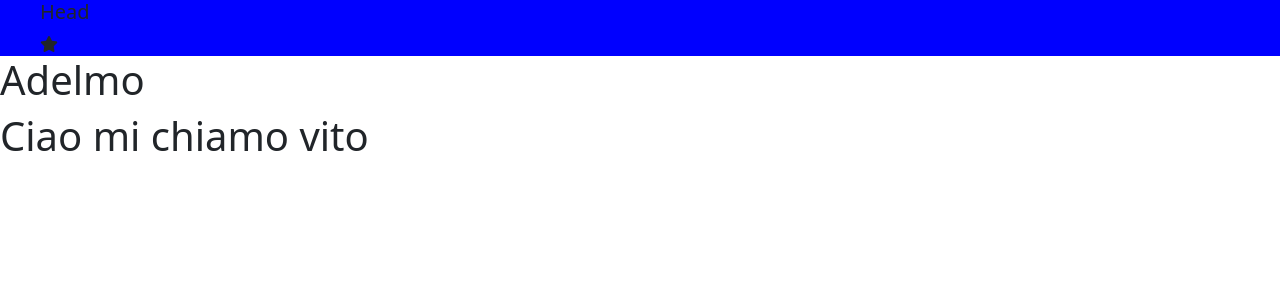
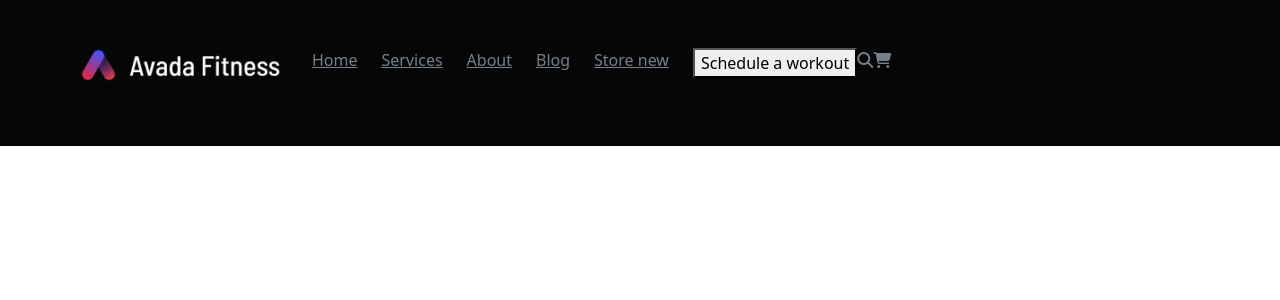
Before and after one commit to Adelmysterio/proj-html-vuejs, a Vue app: page / in a window 1280 px wide. Shown: the top 300 px of the page. Built offline with nearby package versions, Linux system fonts and the light colour scheme.

Commit message:
Inizio header

```diff
--- a/src/components/AppAdelmo.vue
+++ b/src/components/AppAdelmo.vue
@@ -9,7 +9,7 @@ return {
 </script>
 
 <template>
-<h1>Adelmo</h1>
+<h1></h1>
 </template>
 
 <style lang=
--- a/src/components/AppFooter.vue
+++ b/src/components/AppFooter.vue
@@ -9,13 +9,9 @@ return {
 </script>
 
 <template>
-    <h1>
-        Ciao mi chiamo vito
-    </h1>
+
 </template>
 
-<style lang=
-scss
- scoped>
+<style lang=scss scoped>
 
 </style>
--- a/src/components/AppHeader.vue
+++ b/src/components/AppHeader.vue
@@ -2,7 +2,36 @@
 export default {
     data() {
         return {
-
+            headerLink: [
+            {   id: 1,
+                title: "Home",
+                active: false,
+                url: '#'
+            },
+            {
+                id: 2,
+                title: "Services",
+                active: false,
+                url: '#'
+            },
+            {
+                id: 3,
+                title: "About",
+                active: false,
+                url: '#'
+            },
+            {
+                id: 4,
+                title: "Blog",
+                active: false,
+                url: '#'
+            },
+            {
+                id: 5,
+                title: "Store new",
+                active: false,
+                url: '#'
+            }]
         }
     }
 }
@@ -10,17 +39,54 @@ export default {
 
 <template>
     <header>
-        <div class="container-huge">
-            <h1 class="fs-5">Head</h1>
-            <i class="fa-solid fa-star"></i>
-        </div>
+        <nav class="d-flex p-5 my-bg-color">
+
+            <ul>
+                <!--LOGO IMG-->
+                <li>
+                    <img src="../images/logo-200x34.png" alt="Avada Fitness logo">
+                </li>
+            </ul>
+
+            <ul class="d-flex my-color-li">
+                <!--Header link gestiti dinamicamente-->
+                <li class="me-4" v-for="headerLink in headerLink" :key="headerLink.id">
+                    <a href="">{{ headerLink.title }}</a>
+                </li>
+                <!--Button-->
+                <li>
+                    <button>Schedule a workout</button>
+                </li>
+                <!--Lente font awesome-->
+                <li>
+                    <i class="fa-solid fa-magnifying-glass"></i>
+                </li>
+                <!--Carrello font awesome-->
+                <li>
+                    <i class="fa-solid fa-cart-shopping"></i>
+                </li>
+            </ul>
+        </nav>
     </header>
 </template>
 
 <style lang=scss scoped>
+    nav.my-bg-color{
+        background-color: #060607;
+    }
 
-header {
-    background-color: blue;
-}
+    ul.my-color-li{
+        li{
+            color: #757f8a;
+        }
 
+        a{
+            color: #757f8a;
+        }
+
+
+        &:hover{
+            color: white;
+        }
+    }
 </style>
--- a/src/style/general.scss
+++ b/src/style/general.scss
@@ -4,3 +4,7 @@
     max-width: 1200px;
     margin: 0 auto;
 }
+
+ul{
+    list-style: none;
+}
```
